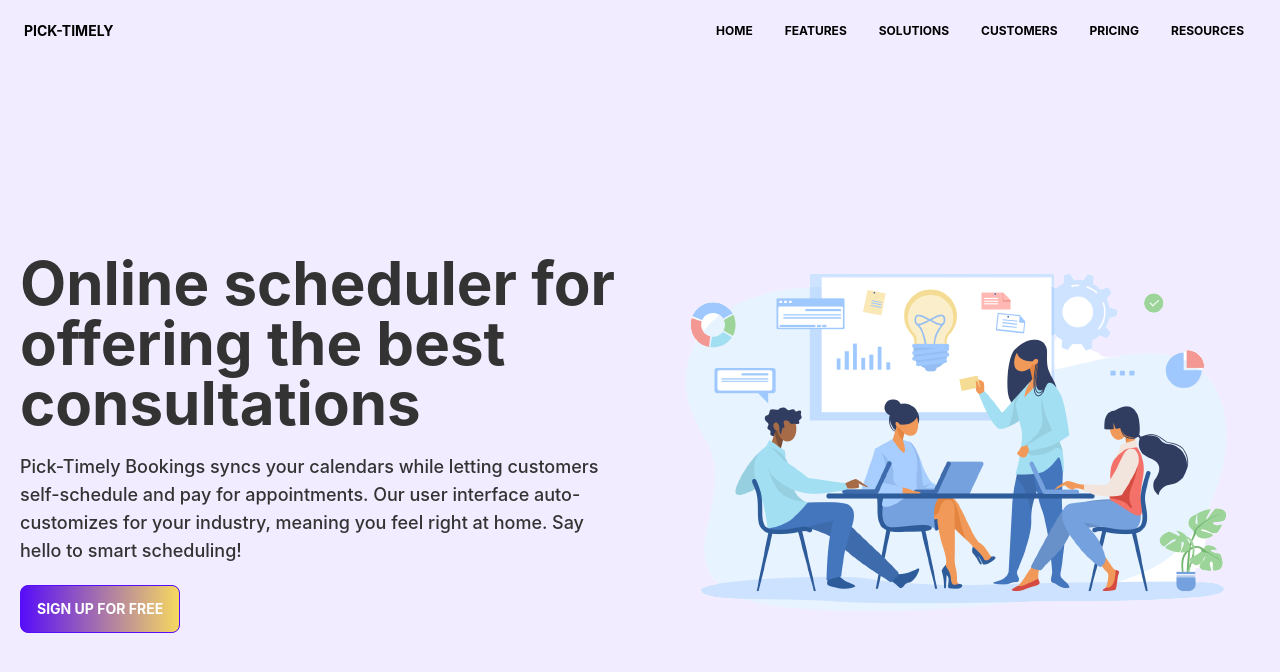
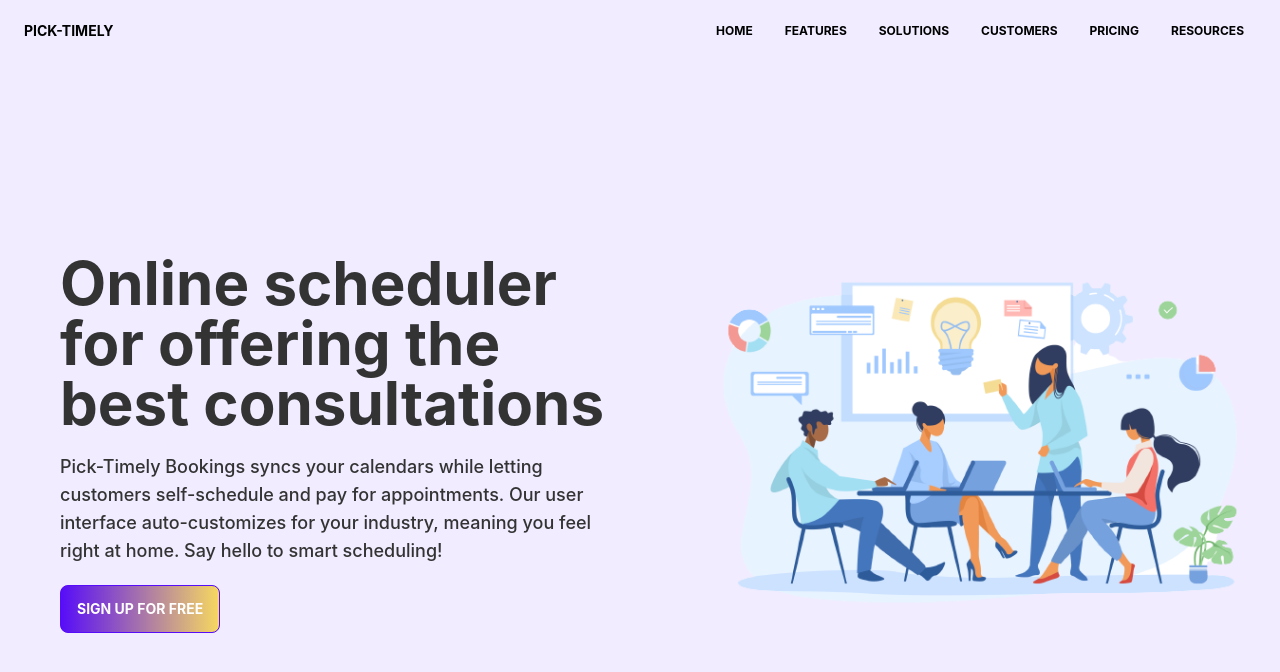
Before and after one commit to endgamers-404-Not-Found/Pick-timely, a React (Create React App) app: page / in a window 1280 px wide. Shown: the top 672 px of the page. Built offline with nearby package versions, Linux system fonts and the light colour scheme.

Commit message:
some merging added

```diff
--- a/src/Pages/Home/Banner/Banner.js
+++ b/src/Pages/Home/Banner/Banner.js
@@ -5,7 +5,7 @@ import SharedButton from '../../../SharedComponents/SharedButton';
 const Banner = () => {
     return (
         <div className="flex flex-col md:flex-row items-center h-screen bg-[#F1ECFF] ">
-            <div className="md:w-[600px] lg:w-[700px] order-2 md:order-1 mb-10">
+            <div className="md:w-[600px] lg:w-[700px] order-2 md:order-1 mb-10 md:mx-10">
 
                 <h1 className="font-bold text-4xl md:text-6xl text-center md:text-left mx-5">Online scheduler for offering the best consultations</h1>
 
--- a/src/Pages/Home/Home.js
+++ b/src/Pages/Home/Home.js
@@ -4,6 +4,7 @@ import Banner from './Banner/Banner'
 function Home() {
     return (
         <div>
+
             <Banner />
         </div>
     )
```
